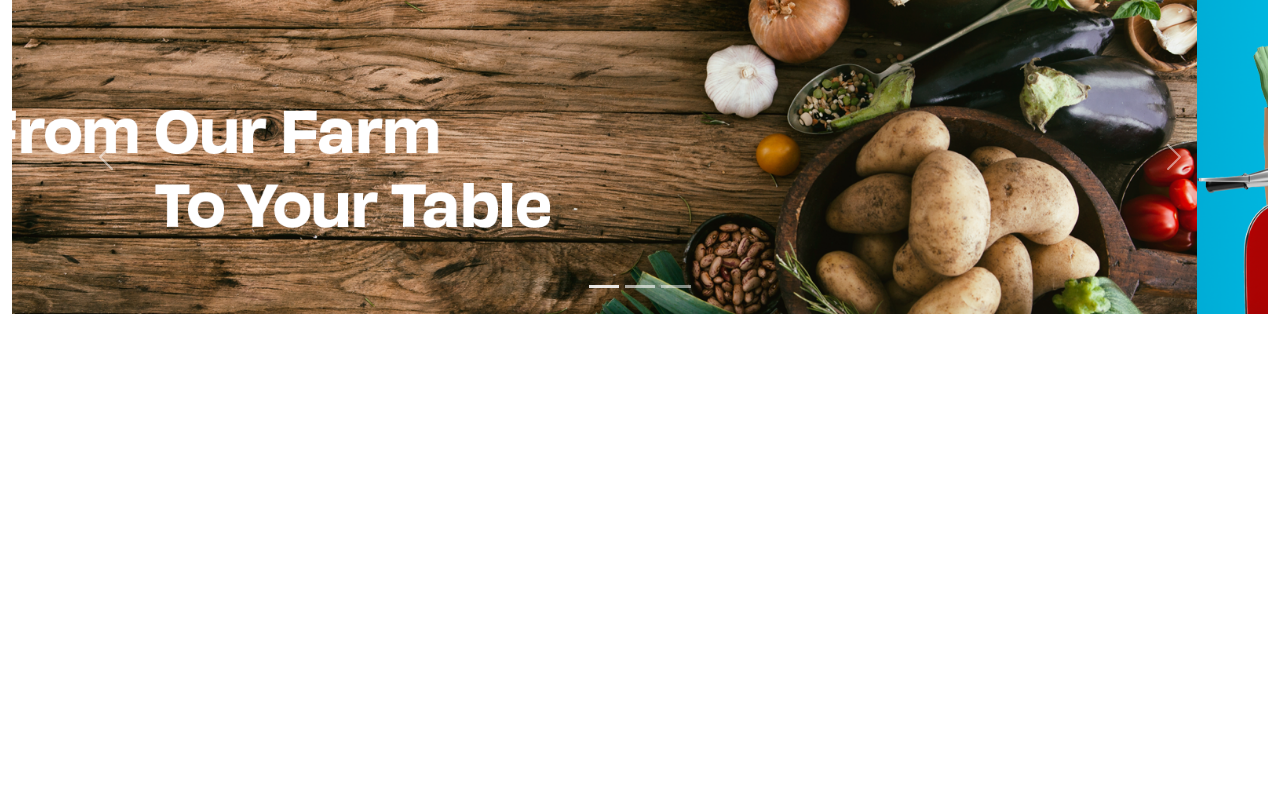
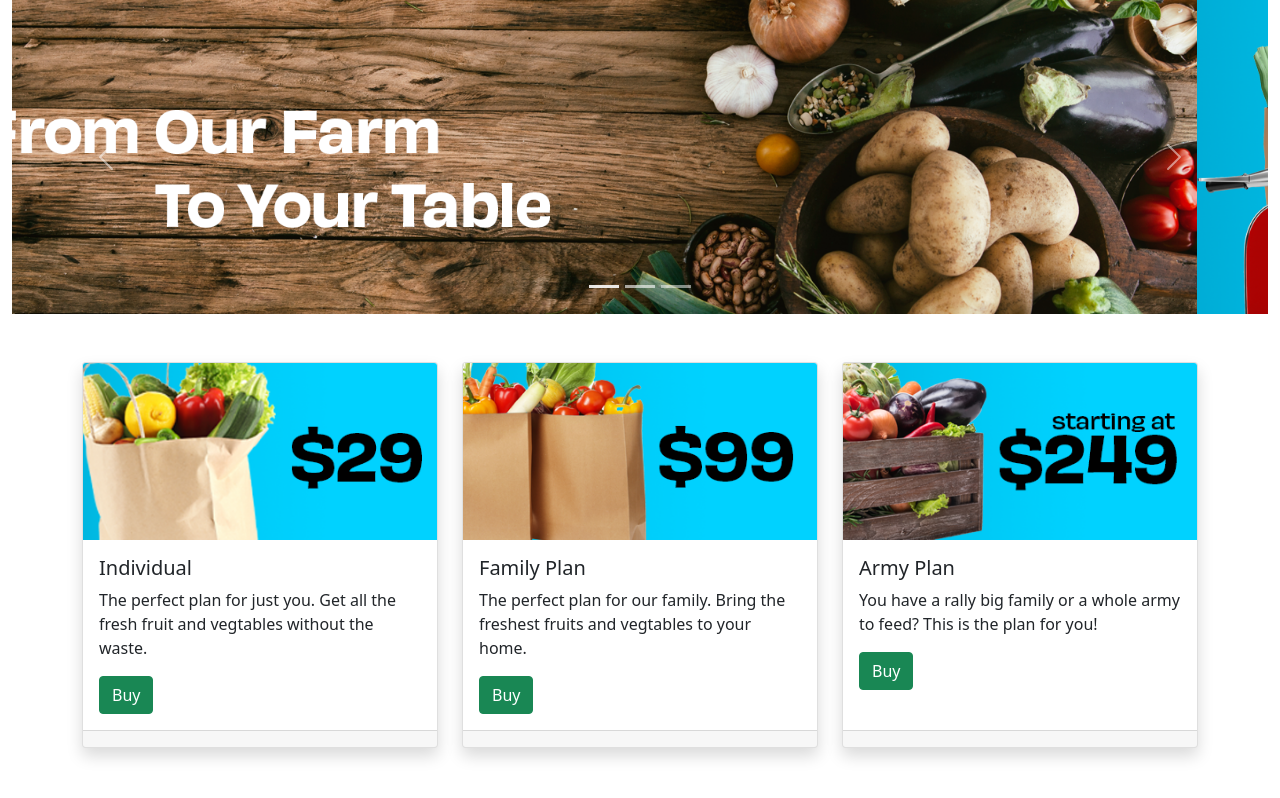
Before and after one commit to brianley99/BootstrapCarosel, a plain HTML site: page index.html in a window 1280 px wide. Drawn offline with nearby package versions, Linux system fonts and the light colour scheme.

Commit message:
added pricing cards

```diff
--- a/index.html
+++ b/index.html
@@ -41,6 +41,61 @@
                 <span class="visually-hidden">Next</span>
               </button>
         </div>
+        <div class="container pt-5">
+            <div class="row row-cols-1 row-cols-md-3 g-4">
+                <div class="col">
+                    <div class="card h-100 shadow">
+                        <img src="./img/indplan.png" class="card-img-top" alt="Individual Plan">
+                        <div class="card-body">
+                            <h5 class="card-title">
+                                Individual
+                            </h5>
+                            <p class="card-text">
+                                The perfect plan for just you. Get all the fresh fruit and vegtables without the waste.
+                            </p>
+                            <a href="#" class="btn btn-success">Buy</a>
+                        </div>
+                        <div class="card-footer">
+                            <small class="text-muted"></small>
+                        </div>
+                    </div>
+                </div>
+                <div class="col">
+                    <div class="card h-100 shadow">
+                        <img src="./img/FamilyPlan.png" class="card-img-top" alt="FamilyPlan">
+                        <div class="card-body">
+                            <h5 class="card-title">
+                                Family Plan
+                            </h5>
+                            <p class="card-text">
+                                The perfect plan for our family. Bring the freshest fruits and vegtables to your home.
+                            </p>
+                            <a href="#" class="btn btn-success">Buy</a>
+                        </div>
+                        <div class="card-footer">
+                            <small class="text-muted"></small>
+                        </div>
+                    </div>
+                </div>
+                <div class="col">
+                    <div class="card h-100 shadow">
+                        <img src="./img/armyplan.png" class="card-img-top" alt="">
+                        <div class="card-body">
+                            <h5 class="card-title">
+                                Army Plan
+                            </h5>
+                            <p class="card-text">
+                                You have a rally big family or a whole army to feed? This is the plan for you!
+                            </p>
+                            <a href="#" class="btn btn-success">Buy</a>
+                        </div>
+                        <div class="card-footer">
+                            <small class="text-muted"></small>
+                        </div>
+                    </div>
+                </div>
+            </div>
+        </div>
     </div>
 
     <!-- Bootstrap JS -->
```
